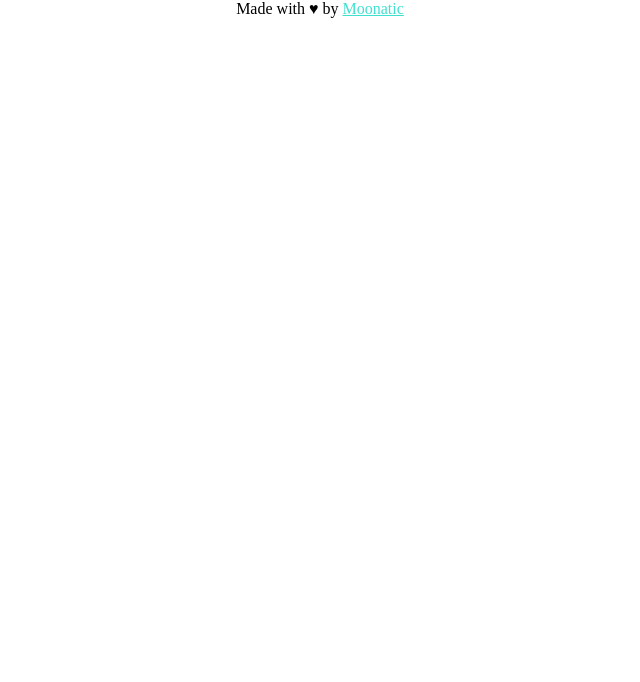
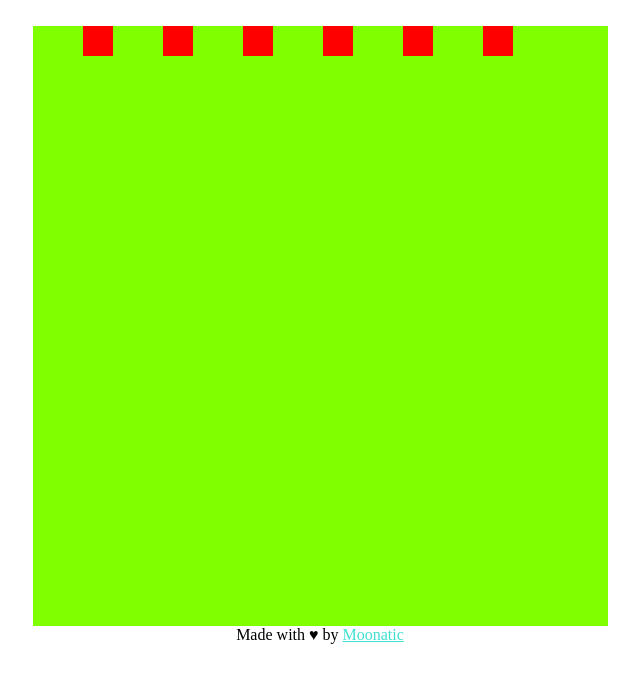
Before and after one commit to Moonatic89/htmlcss-shop, a plain HTML site: page index.html in a window 1280 px wide. Shown: the whole page, without its empty margins (320-960 px from the left). Drawn offline with Linux system fonts and the light colour scheme.

Commit message:
Begin wildcards structure

```diff
--- a/css/style.css
+++ b/css/style.css
@@ -14,6 +14,34 @@ clearfix::after {
 
 /* #endregion */
 
+/* #region Debug */
+
+.debug .main_container {
+    margin: auto;
+    margin-top: 2%;
+    width: 575px;
+    height: 600px;
+    background: chartreuse;
+}
+
+.debug .wildcard {
+    width: 30px;
+    height: 30px;
+    background: red;
+    margin-bottom: 50px;
+    margin-left: 50px;
+}
+
+/* #endregion */
+
+/* #region Main */
+
+.wildcard {
+    float: left;
+}
+
+/* #endregion */
+
 /* Footer */
 
 footer {
--- a/index.html
+++ b/index.html
@@ -8,14 +8,14 @@
         <link rel="stylesheet" href="./css/style.css">
     </head>
 
-    <body>
+    <body class="debug">
 
         <!-- <header></header>
         No header ATM
         -->
         <main>
 
-            <div class="main_container">
+            <div class="main_container clearfix">
 
                 <div class="wildcard"></div>
 
```
